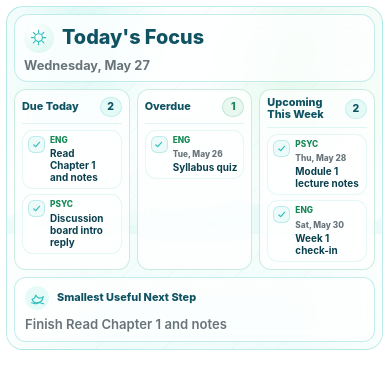
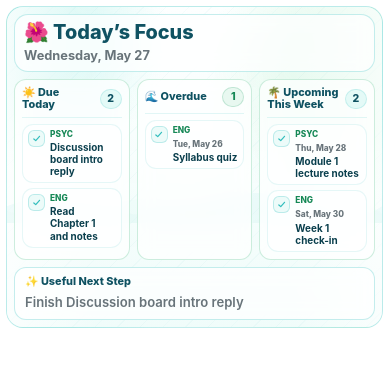
Before and after one commit to chelseejk22/notion-widgets, a website: page public/today-focus/index.html in a window 390 px wide. Drawn offline with Linux system fonts and the light colour scheme; no server answers.

Commit message:
Update Today Focus widget logic and icons
Updated the /today-focus/ widget to use Priority and Effort from the Summer Assignments database, renamed the bottom section to Useful Next Step, moved icons in front of headers, removed the old bottom SVG icon, and kept safe mock fallback data for local preview.

Also updated sorting logic for due today, overdue, and upcoming this week using Priority, Type, Effort, and due date.

```diff
--- a/public/today-focus/index.html
+++ b/public/today-focus/index.html
@@ -30,13 +30,7 @@
       <section class="focus-panel">
         <header class="focus-header">
           <div class="title-wrap">
-            <span class="title-icon" aria-hidden="true">
-              <svg viewBox="0 0 40 40" focusable="false">
-                <circle cx="20" cy="20" r="8"></circle>
-                <path d="M20 5v5M20 30v5M5 20h5M30 20h5M9 9l4 4M27 27l4 4M31 9l-4 4M13 27l-4 4"></path>
-              </svg>
-            </span>
-            <h1>Today&apos;s Focus</h1>
+            <h1 id="focusTitle">Today&apos;s Focus</h1>
           </div>
           <time id="todayDate" datetime="">Monday, June 8</time>
         </header>
@@ -69,13 +63,7 @@
 
         <section class="next-step" aria-labelledby="nextStepTitle">
           <div class="next-step-label">
-            <span aria-hidden="true">
-              <svg viewBox="0 0 32 32" focusable="false">
-                <path d="M6 18c4 0 6-3 7-8 2 4 4 6 8 6 3 0 5-1 7-3-1 7-6 12-13 12-4 0-7-2-9-7Z"></path>
-                <path d="M5 25c4 0 4 2 8 2s4-2 8-2 4 2 8 2"></path>
-              </svg>
-            </span>
-            <h2 id="nextStepTitle">Smallest Useful Next Step</h2>
+            <h2 id="nextStepTitle">Useful Next Step</h2>
           </div>
           <p id="nextStepText">Loading today&apos;s focus...</p>
         </section>
--- a/public/today-focus/styles.css
+++ b/public/today-focus/styles.css
@@ -138,27 +138,6 @@ svg {
   min-width: 0;
   align-items: center;
   gap: clamp(8px, 1vw, 12px);
-}
-
-.title-icon {
-  flex: 0 0 auto;
-  width: clamp(28px, 2.45vw, 34px);
-  aspect-ratio: 1;
-  display: grid;
-  place-items: center;
-  border-radius: 999px;
-  background: radial-gradient(circle at 30% 22%, rgba(255, 255, 255, 0.96), rgba(212, 245, 238, 0.96));
-  color: var(--aqua-500);
-}
-
-.title-icon svg {
-  width: 64%;
-  height: 64%;
-  fill: none;
-  stroke: currentColor;
-  stroke-width: 2.3;
-  stroke-linecap: round;
-  stroke-linejoin: round;
 }
 
 h1,
@@ -341,27 +320,6 @@ h2 {
   min-width: 0;
 }
 
-.next-step-label span {
-  flex: 0 0 auto;
-  width: 24px;
-  aspect-ratio: 1;
-  display: grid;
-  place-items: center;
-  border-radius: 999px;
-  background: rgba(226, 250, 247, 0.86);
-  color: var(--aqua-500);
-}
-
-.next-step-label svg {
-  width: 68%;
-  height: 68%;
-  fill: none;
-  stroke: currentColor;
-  stroke-width: 2.2;
-  stroke-linecap: round;
-  stroke-linejoin: round;
-}
-
 .next-step p {
   min-width: 0;
   color: var(--gray-text);
@@ -458,10 +416,6 @@ h2 {
     font-size: 0.8rem;
   }
 
-  .title-icon {
-    width: 30px;
-  }
-
   .focus-panel {
     padding: 7px;
   }
--- a/public/today-focus/widget.js
+++ b/public/today-focus/widget.js
@@ -1,4 +1,34 @@
 const ASSIGNMENTS_ENDPOINT = "/.netlify/functions/today-focus";
+
+const ICONS = {
+  header: "🌺",
+  dueToday: "☀️",
+  overdue: "🌊",
+  upcoming: "🌴",
+  nextStep: "✨"
+};
+
+const TYPE_ORDER = {
+  exam: 0,
+  quiz: 1,
+  project: 2,
+  homework: 3,
+  discussion: 4,
+  reading: 5,
+  other: 6
+};
+
+const PRIORITY_ORDER = {
+  high: 0,
+  normal: 1,
+  low: 2
+};
+
+const EFFORT_ORDER = {
+  quick: 0,
+  medium: 1,
+  deep: 2
+};
 
 function getFallbackAssignments() {
   const today = getToday();
@@ -12,36 +42,54 @@ function getFallbackAssignments() {
     name: "Read Chapter 1 and notes",
     course: "ENG",
     dueDate: getDateKey(today),
+    type: "Reading",
+    priority: "Normal",
+    effort: "Medium",
     completed: false
   },
   {
     name: "Discussion board intro reply",
     course: "PSYC",
     dueDate: getDateKey(today),
+    type: "Discussion",
+    priority: "High",
+    effort: "Quick",
     completed: false
   },
   {
     name: "Syllabus quiz",
     course: "ENG",
     dueDate: getDateKey(yesterday),
+    type: "Quiz",
+    priority: "High",
+    effort: "Quick",
     completed: false
   },
   {
     name: "Module 1 lecture notes",
     course: "PSYC",
     dueDate: getDateKey(nextUp),
+    type: "Homework",
+    priority: "Normal",
+    effort: "Medium",
     completed: false
   },
   {
     name: "Week 1 check-in",
     course: "ENG",
     dueDate: getDateKey(laterThisWeek),
+    type: "Other",
+    priority: "Low",
+    effort: "Quick",
     completed: false
   },
   {
     name: "Completed setup task",
     course: "PSYC",
     dueDate: getDateKey(today),
+    type: "Other",
+    priority: "Low",
+    effort: "Quick",
     completed: true
   }
   ];
@@ -54,6 +102,11 @@ const emptyMessages = {
 };
 
 const elements = {
+  focusTitle: document.getElementById("focusTitle"),
+  dueTodayTitle: document.getElementById("dueTodayTitle"),
+  overdueTitle: document.getElementById("overdueTitle"),
+  upcomingTitle: document.getElementById("upcomingTitle"),
+  nextStepTitle: document.getElementById("nextStepTitle"),
   todayDate: document.getElementById("todayDate"),
   dueTodayList: document.getElementById("dueTodayList"),
   overdueList: document.getElementById("overdueList"),
@@ -64,6 +117,14 @@ const elements = {
   nextStepText: document.getElementById("nextStepText"),
   itemTemplate: document.getElementById("assignmentItemTemplate")
 };
+
+function applyIcons() {
+  elements.focusTitle.textContent = `${ICONS.header} Today’s Focus`;
+  elements.dueTodayTitle.textContent = `${ICONS.dueToday} Due Today`;
+  elements.overdueTitle.textContent = `${ICONS.overdue} Overdue`;
+  elements.upcomingTitle.textContent = `${ICONS.upcoming} Upcoming This Week`;
+  elements.nextStepTitle.textContent = `${ICONS.nextStep} Useful Next Step`;
+}
 
 function getToday() {
   const now = new Date();
@@ -133,18 +194,66 @@ function normalizeAssignment(item) {
     name: String(item.name || "Untitled assignment").trim(),
     course: String(item.course || item.class || "").trim(),
     dueDate: item.dueDate || "",
+    type: String(item.type || "").trim(),
+    priority: String(item.priority || "").trim(),
+    effort: String(item.effort || "").trim(),
     completed: item.completed === true
   };
 }
 
-function sortByDueDateThenName(a, b) {
-  const dateDiff = a.due.getTime() - b.due.getTime();
+function getRank(value, order, emptyRank, unknownRank = emptyRank) {
+  const key = String(value || "").trim().toLowerCase();
 
-  if (dateDiff !== 0) {
-    return dateDiff;
+  if (!key) {
+    return emptyRank;
   }
 
+  return Object.prototype.hasOwnProperty.call(order, key) ? order[key] : unknownRank;
+}
+
+function compareRanked(a, b, ranker) {
+  return ranker(a) - ranker(b);
+}
+
+function compareDueDate(a, b) {
+  return a.due.getTime() - b.due.getTime();
+}
+
+function compareName(a, b) {
   return a.name.localeCompare(b.name);
+}
+
+function priorityRank(assignment) {
+  return getRank(assignment.priority, PRIORITY_ORDER, 3);
+}
+
+function typeRank(assignment) {
+  return getRank(assignment.type, TYPE_ORDER, 7, TYPE_ORDER.other);
+}
+
+function effortRank(assignment) {
+  return getRank(assignment.effort, EFFORT_ORDER, 3);
+}
+
+function sortDueToday(a, b) {
+  return compareRanked(a, b, priorityRank)
+    || compareRanked(a, b, typeRank)
+    || compareRanked(a, b, effortRank)
+    || compareName(a, b);
+}
+
+function sortOverdue(a, b) {
+  return compareDueDate(a, b)
+    || compareRanked(a, b, priorityRank)
+    || compareName(a, b);
+}
+
+function sortUpcoming(a, b) {
+  return compareDueDate(a, b)
+    || compareRanked(a, b, priorityRank)
+    || compareRanked(a, b, typeRank)
+    || compareRanked(a, b, effortRank)
+    || compareName(a, b);
 }
 
 function groupAssignments(assignments, today) {
@@ -176,8 +285,9 @@ function groupAssignments(assignments, today) {
       }
     });
 
-  overdue.sort(sortByDueDateThenName);
-  upcoming.sort(sortByDueDateThenName);
+  dueToday.sort(sortDueToday);
+  overdue.sort(sortOverdue);
+  upcoming.sort(sortUpcoming);
 
   return { dueToday, overdue, upcoming };
 }
@@ -271,11 +381,15 @@ async function loadAssignments() {
     }
 
     const data = await response.json();
-    const assignments = data.source === "notion" && Array.isArray(data.assignments) ? data.assignments : getFallbackAssignments();
+    const isNotionSource = data.source === "notion" && Array.isArray(data.assignments);
+    const assignments = isNotionSource ? data.assignments : getFallbackAssignments();
+    console.info(`Today Focus assignment source: ${isNotionSource ? "notion" : "mock"}`);
     render(assignments);
   } catch (error) {
+    console.info("Today Focus assignment source: mock");
     render(getFallbackAssignments());
   }
 }
 
+applyIcons();
 loadAssignments();
```
Also changed, not shown: netlify/functions/today-focus.mts.
